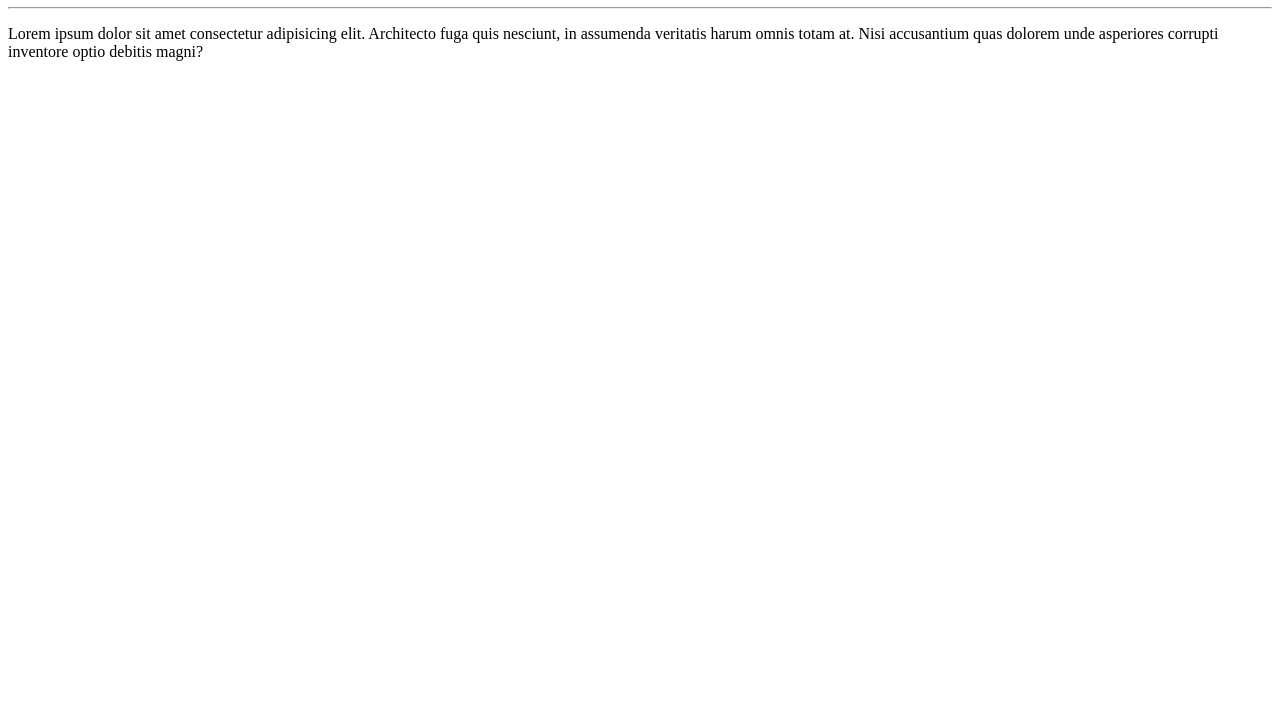
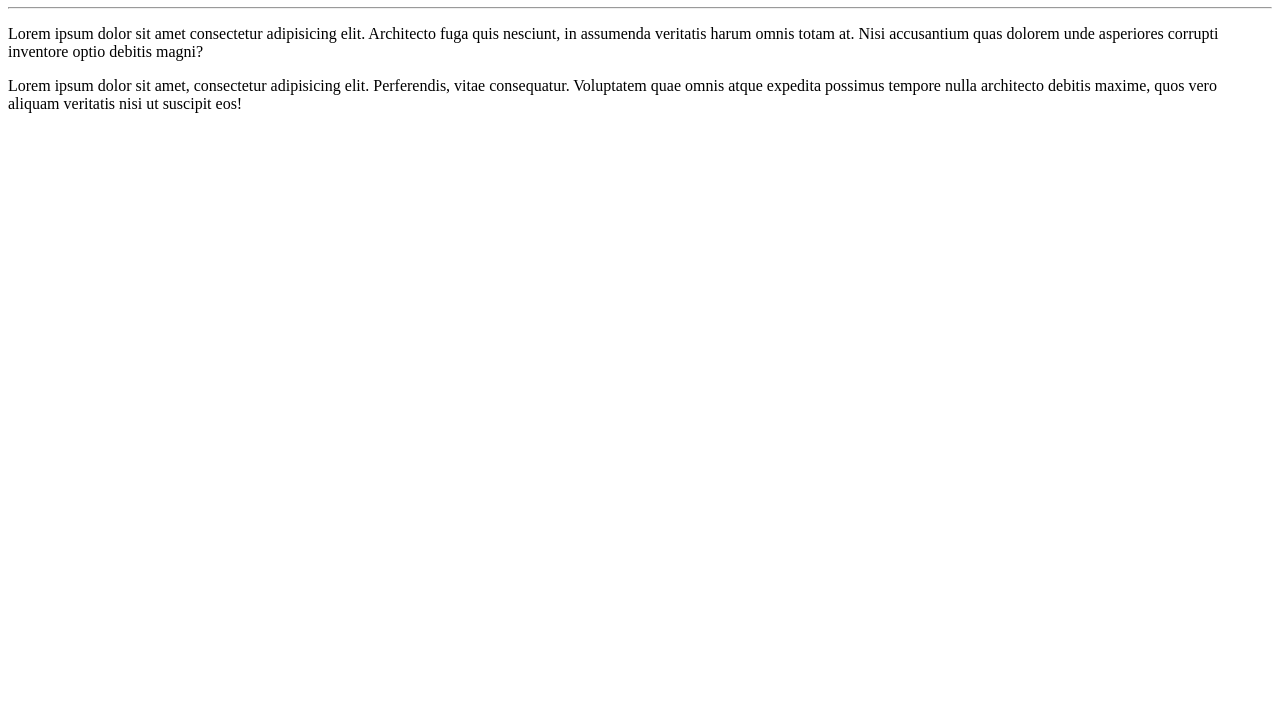
Before and after one commit to srrogerio/Ola_Mundo, a plain HTML site: page site-exemplo/index.html in a window 1280 px wide. Shown: the part 73-800 px from the top of the page. Drawn offline with Linux system fonts and the light colour scheme.

Commit message:
Adicionei um parágrafo

```diff
--- a/site-exemplo/index.html
+++ b/site-exemplo/index.html
@@ -11,6 +11,7 @@
     <h1>Olá, Mundo</h1>
     <hr>
     <p>Lorem ipsum dolor sit amet consectetur adipisicing elit. Architecto fuga quis nesciunt, in assumenda veritatis harum omnis totam at. Nisi accusantium quas dolorem unde asperiores corrupti inventore optio debitis magni?</p>
+    <p>Lorem ipsum dolor sit amet, consectetur adipisicing elit. Perferendis, vitae consequatur. Voluptatem quae omnis atque expedita possimus tempore nulla architecto debitis maxime, quos vero aliquam veritatis nisi ut suscipit eos!</p>
 </body>
 
 </html>
```
